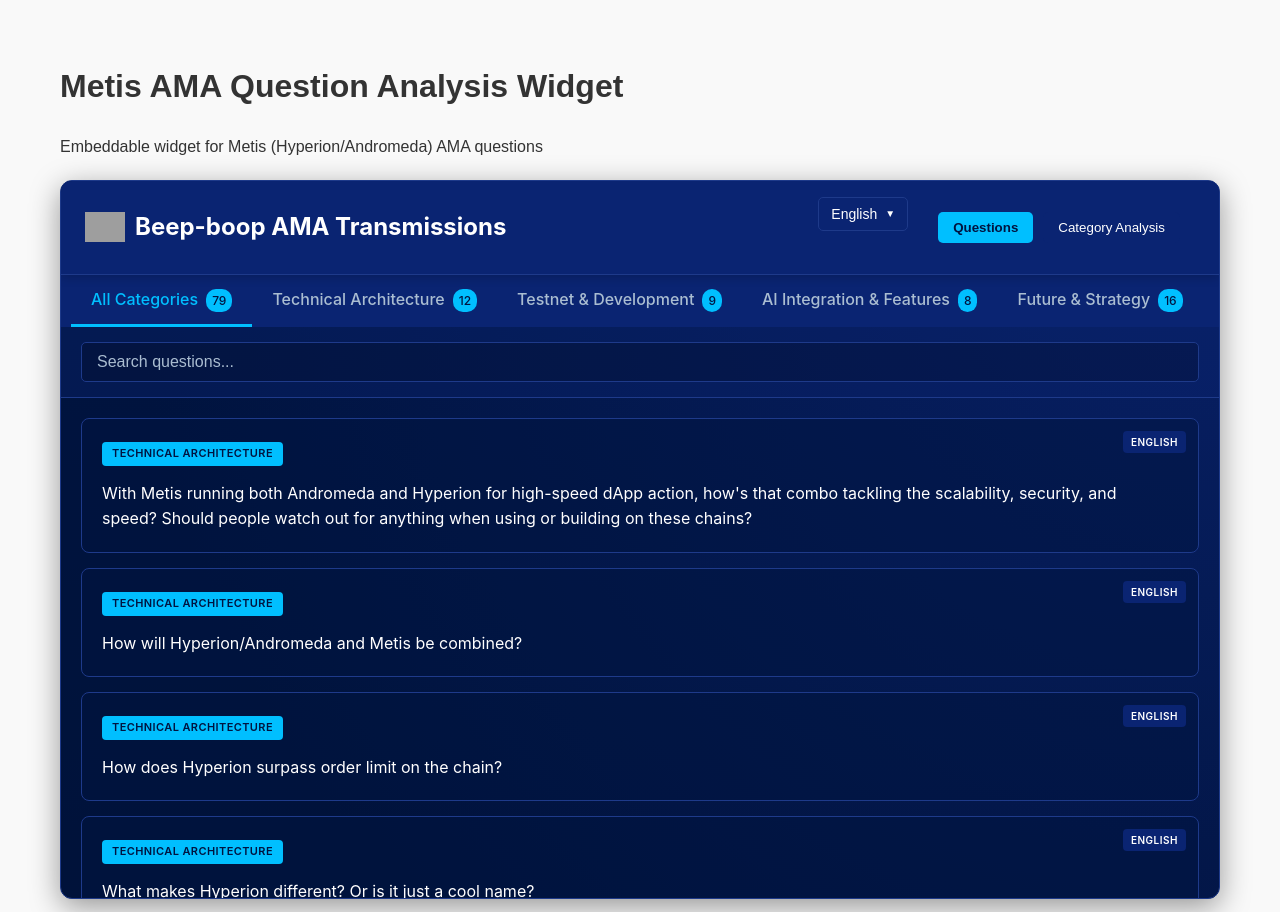
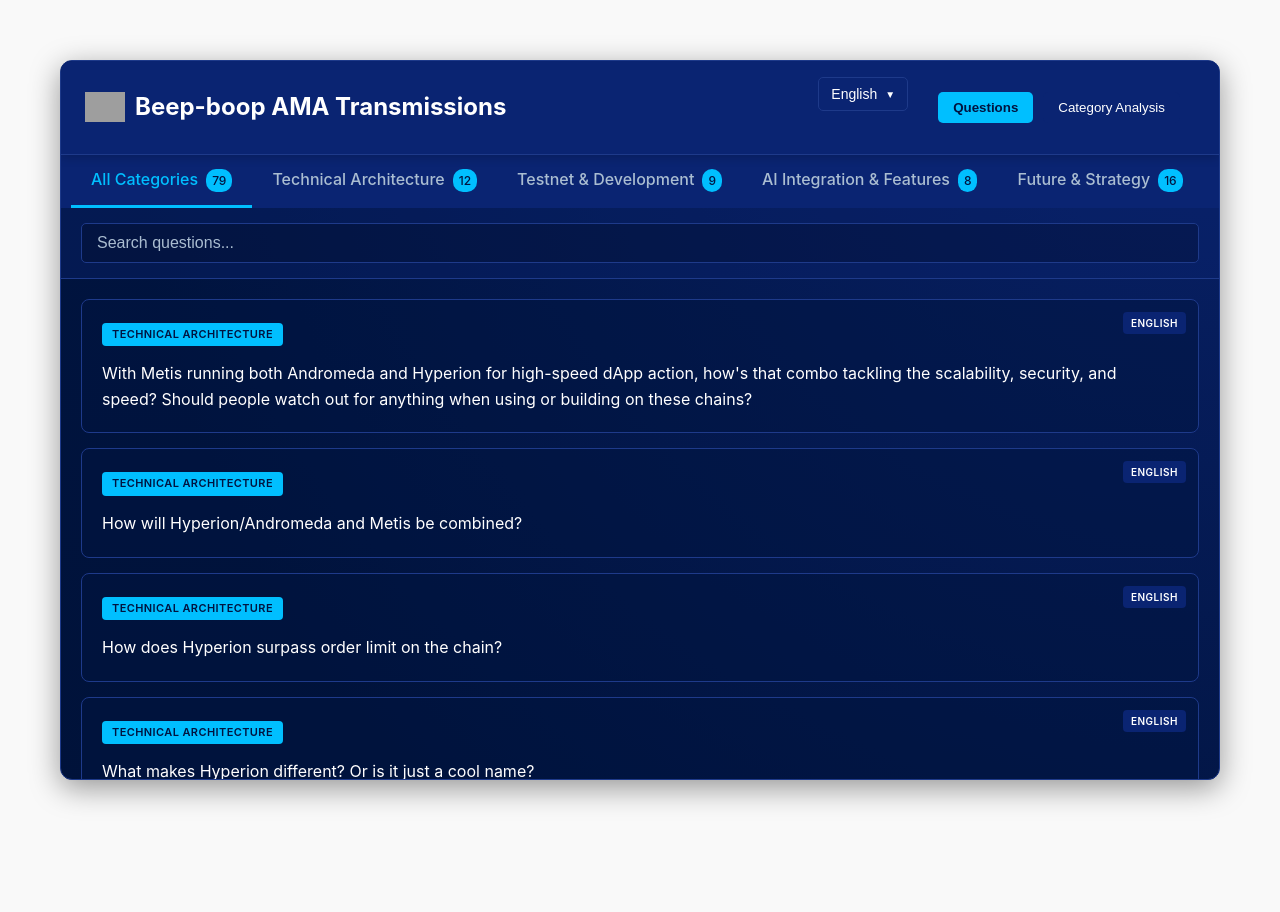
Before and after one commit to ForkIt369/metis-ama-widget-v2, a website: page index.html in a window 1280 px wide. Shown: the top 912 px of the page. After the commit the page ends 840 px from the top, so only its background shows below. Drawn offline with Linux system fonts and the light colour scheme; grey boxes are pictures that could not be loaded.

Commit message:
Remove title heading from widget

```diff
--- a/index.html
+++ b/index.html
@@ -3,15 +3,12 @@
 <head>
     <meta charset="UTF-8">
     <meta name="viewport" content="width=device-width, initial-scale=1.0">
-    <title>Metis AMA Question Analysis Widget</title>
+    <title>Metis AMA Widget</title>
     <link rel="stylesheet" href="metis-ama-widget.css">
 </head>
 <body>
     <div class="container">
-        <h1>Metis AMA Question Analysis Widget</h1>
-        <p>Embeddable widget for Metis (Hyperion/Andromeda) AMA questions</p>
-
-        <!-- This is where the widget will be embedded -->
+        <!-- Widget container -->
         <div id="metis-ama-widget"></div>
     </div>
 
```
